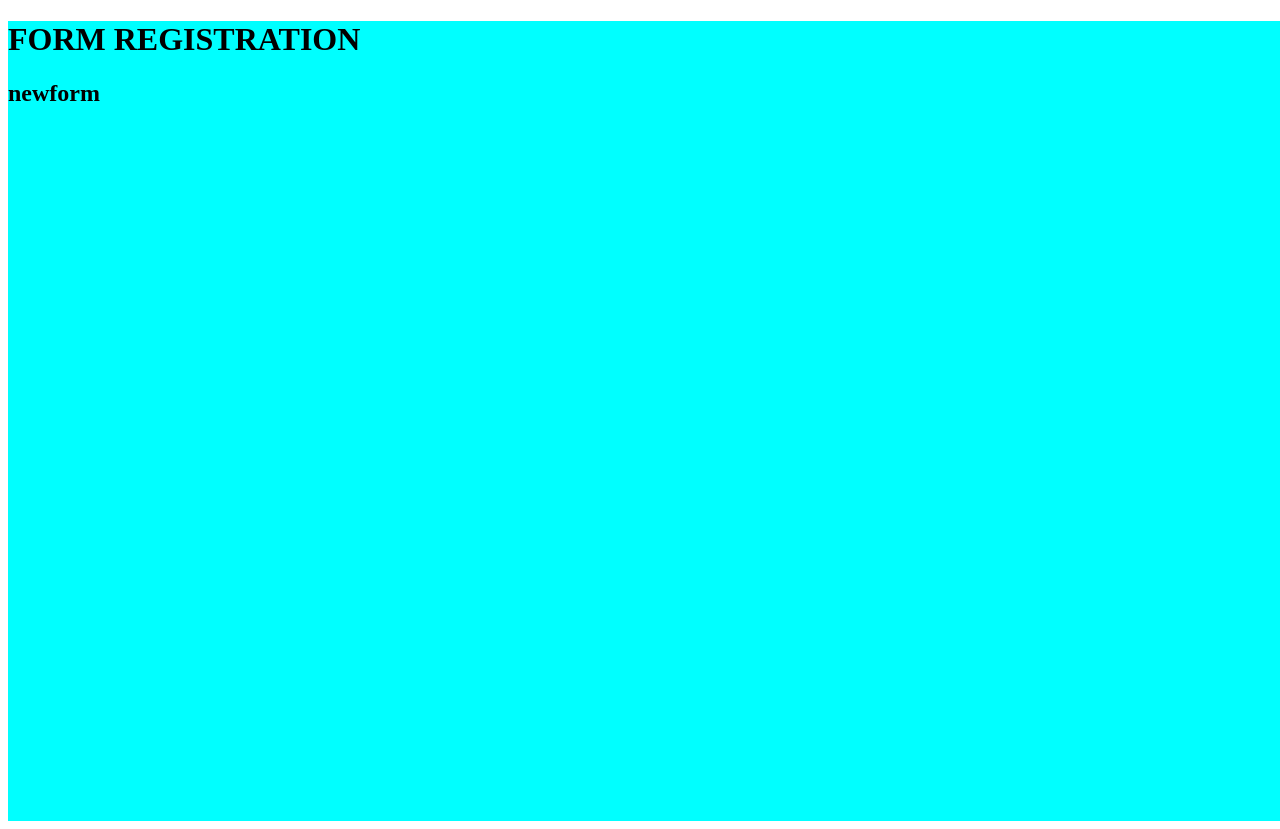
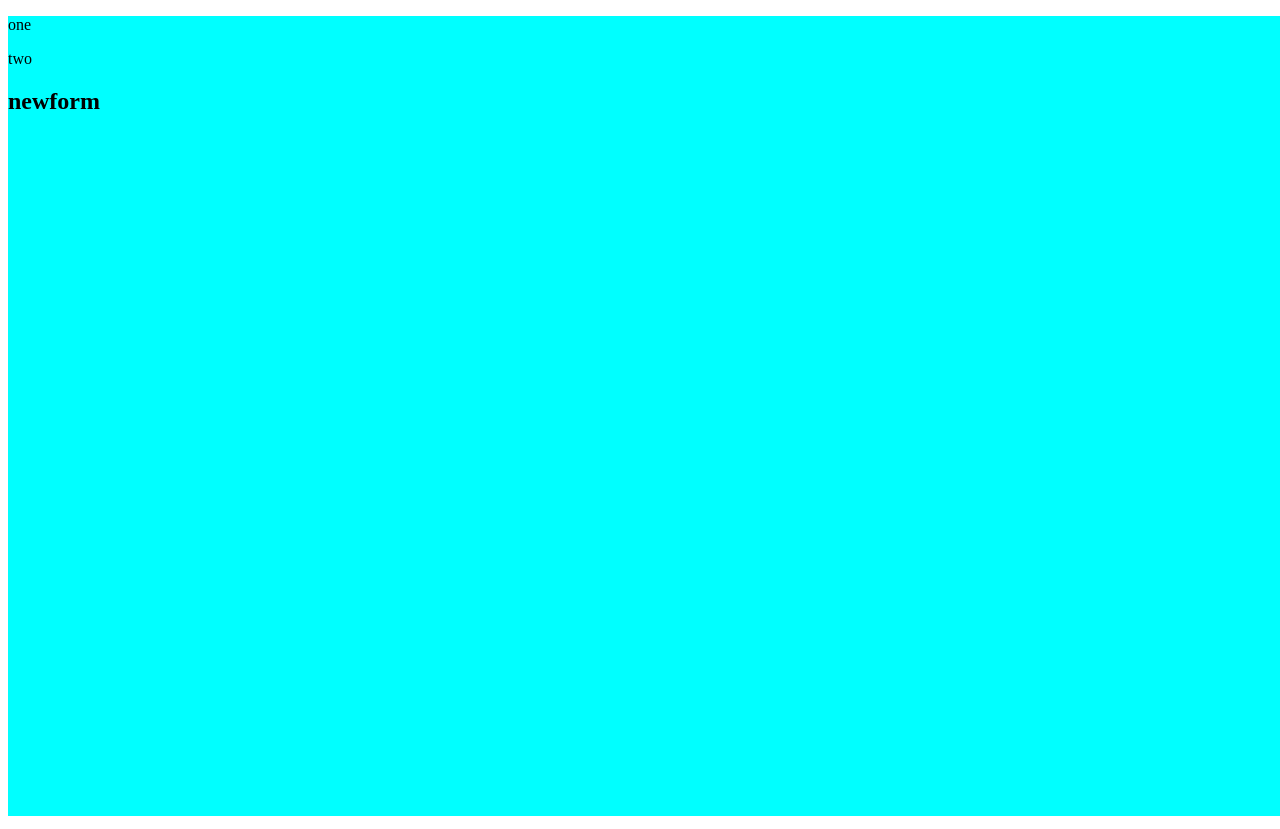
Before and after one commit to NabeelaDilshad/learning_github, a plain HTML site: page CSS/index.html in a window 1280 px wide. Drawn offline with Linux system fonts and the light colour scheme.

Commit message:
title change again 1

```diff
--- a/CSS/index.html
+++ b/CSS/index.html
@@ -8,7 +8,9 @@
 </head>
 <body>
     <div class="container">
-        <h1>FORM REGISTRATION</h1>
+        <p>one</p>
+        <p>two</p>
+        <!-- <h1>FORM REGISTRATION</h1> -->
         <h2>newform</h2>
 
     </div>
```
